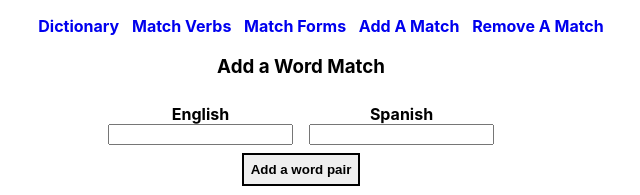
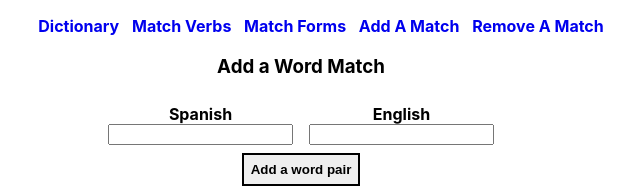
Before and after one commit to rmcguire6/fastcard, a React (Create React App) app: page /add_match in a window 1280 px wide. Shown: the top 195 px of the page, without its empty margins (339-979 px from the left). Built offline with nearby package versions, Linux system fonts and the light colour scheme; no server answers.

Commit message:
Change order of input boxes in AddMatches

```diff
--- a/src/containers/AddMatches.js
+++ b/src/containers/AddMatches.js
@@ -36,13 +36,14 @@ const AddMatches = () => {
       <form onSubmit={addMatch}>
         <div className='form'>
           <div className='form_input container'>
+            <label htmlFor='spanish' className='row-text'>Spanish</label>
+            <input name='spanish' value={spanish} onChange={(e) => setSpanish(e.target.value)} />
+          </div>
+          <div className='form_input container'>
             <label htmlFor='english' className='row-text'>English</label>
             <input name='english' value={english} onChange={(e) => setEnglish(e.target.value)} />
           </div>
-          <div className='form_input container'>
-            <label htmlFor='spanish' className='row-text'>Spanish</label>
-            <input name='spanish' value={spanish} onChange={(e) => setSpanish(e.target.value)} />
-          </div>
+
         </div>
         <button className='button'>Add a word pair</button>
       </form>
```
